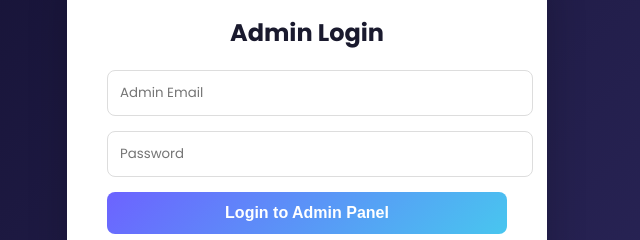
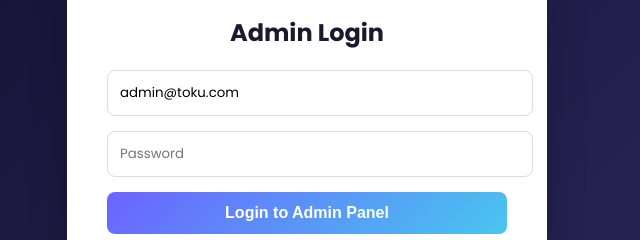
Before and after one commit to tokumeimichi/toku-app, a website: page public/admin/login.html in a window 1280 px wide. Shown: the part 280-520 px from the top of the page, 333-973 px from the left. Drawn offline with Linux system fonts and the light colour scheme.

Commit message:
Fix admin login page with debugging

```diff
--- a/public/admin/login.html
+++ b/public/admin/login.html
@@ -17,7 +17,7 @@
 <body>
 <div class="login-box">
   <h2>Admin Login</h2>
-  <input type="email" id="email" placeholder="Admin Email" autocomplete="off">
+  <input type="email" id="email" placeholder="Admin Email" autocomplete="off" value="admin@toku.com">
   <input type="password" id="password" placeholder="Password">
   <button onclick="login()">Login to Admin Panel</button>
   <div id="errorMsg" class="error"></div>
@@ -28,6 +28,8 @@ async function login() {
   const email = document.getElementById('email').value;
   const password = document.getElementById('password').value;
 
+  console.log('Logging in with:', email, password);
+
   try {
     const res = await fetch('/api/admin/login', {
       method: 'POST',
@@ -36,6 +38,8 @@ async function login() {
     });
 
     const data = await res.json();
+    console.log('Response:', data);
+
     if (res.ok && data.isAdmin) {
       localStorage.setItem('adminToken', data.token);
       window.location.href = 'dashboard.html';
@@ -43,6 +47,7 @@ async function login() {
       document.getElementById('errorMsg').innerText = data.message || 'Invalid admin credentials';
     }
   } catch (err) {
+    console.error('Login error:', err);
     document.getElementById('errorMsg').innerText = 'Connection error';
   }
 }
```
